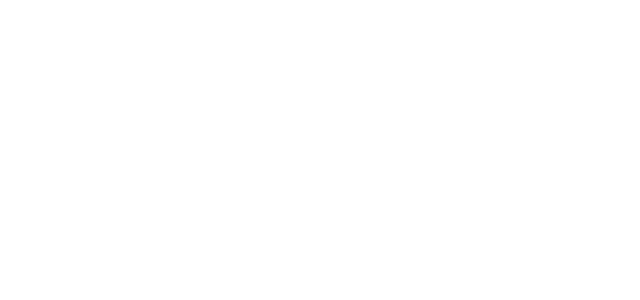
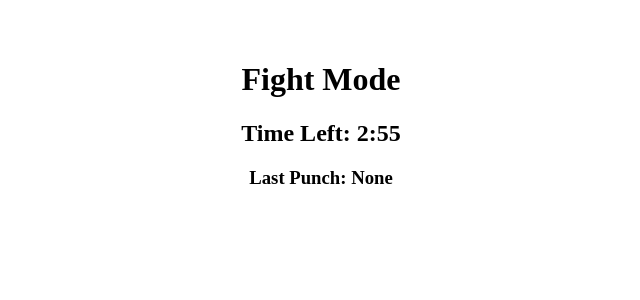
Before and after one commit to IgorLopesOliveira/FINAL-WORK-IGOR, a React (Vite) app in the folder client/: page /fight in a window 1280 px wide. Before the commit this address had no page. Shown: the top 300 px of the page, without its empty margins (319-959 px from the left). Built offline with nearby package versions, Linux system fonts and the light colour scheme; no server answers.

Commit message:
Implement Socket.io integration and add Fight screen component

```diff
--- a/client/src/App.jsx
+++ b/client/src/App.jsx
@@ -1,26 +1,31 @@
 import { Routes, Route } from 'react-router-dom';
 import './App.css';
-import Welcome from './screens/Welcome';
+
+// import Welcome from './screens/Welcome';
 // import Tutorial from './screens/Tutorial';
 // import Home from './screens/Home';
-// import Fight from './screens/Fight';
+import Fight from './screens/Fight';
 // import MiniGames from './screens/MiniGames';
 // import Account from './screens/Account';
 // import Settings from './screens/Settings';
 // import Score from './screens/Score';
 
+import { SocketProvider } from './context/SocketContext';
+
 function App() {
   return (
+    <SocketProvider>
       <Routes>
-      <Route path="/" element={<Welcome />} />
-      {/* <Route path="/tutorial" element={<Tutorial />} />
-      <Route path="/home" element={<Home />} />
+        {/* <Route path="/" element={<Welcome />} />
+        <Route path="/tutorial" element={<Tutorial />} />
+        <Route path="/home" element={<Home />} /> */}
         <Route path="/fight" element={<Fight />} />
-      <Route path="/minigames" element={<MiniGames />} />
+        {/* <Route path="/minigames" element={<MiniGames />} />
         <Route path="/account" element={<Account />} />
         <Route path="/settings" element={<Settings />} />
         <Route path="/score" element={<Score />} /> */}
       </Routes>
+    </SocketProvider>
   );
 }
 
--- /dev/null
+++ b/client/src/context/SocketContext.jsx
@@ -0,0 +1,22 @@
+import { createContext, useContext, useEffect, useState } from "react";
+import { io } from "socket.io-client";
+
+const SocketContext = createContext();
+
+export const useSocket = () => useContext(SocketContext);
+
+export function SocketProvider({ children }) {
+  const [socket, setSocket] = useState(null);
+
+  useEffect(() => {
+    const s = io("http://localhost:3000"); // Adjust IP if needed for testing on phone
+    setSocket(s);
+    return () => s.disconnect();
+  }, []);
+
+  return (
+    <SocketContext.Provider value={socket}>
+      {children}
+    </SocketContext.Provider>
+  );
+}
--- a/client/src/screens/Fight.jsx
+++ b/client/src/screens/Fight.jsx
@@ -0,0 +1,41 @@
+import { useEffect, useState } from "react";
+import { useSocket } from "../context/SocketContext";
+
+function Fight() {
+  const socket = useSocket();
+  const [timeLeft, setTimeLeft] = useState(180); // 3 minutes in seconds
+  const [lastPunch, setLastPunch] = useState("None");
+
+  // Countdown timer logic
+  useEffect(() => {
+    if (timeLeft <= 0) return;
+    const interval = setInterval(() => setTimeLeft((t) => t - 1), 1000);
+    return () => clearInterval(interval);
+  }, [timeLeft]);
+
+  // Listen for punches
+  useEffect(() => {
+    if (!socket) return;
+    socket.on("punch", (data) => {
+      setLastPunch(data.type); // data.type = "Left Hook" or "Right Hook"
+    });
+
+    return () => socket.off("punch");
+  }, [socket]);
+
+  const formatTime = (seconds) => {
+    const min = Math.floor(seconds / 60);
+    const sec = seconds % 60;
+    return `${min}:${sec.toString().padStart(2, "0")}`;
+  };
+
+  return (
+    <div style={{ padding: "2rem", textAlign: "center" }}>
+      <h1>Fight Mode</h1>
+      <h2>Time Left: {formatTime(timeLeft)}</h2>
+      <h3>Last Punch: {lastPunch}</h3>
+    </div>
+  );
+}
+
+export default Fight;
--- a/package.json
+++ b/package.json
@@ -12,6 +12,7 @@
   "dependencies": {
     "@serialport/parser-readline": "^13.0.0",
     "body-parser": "^2.2.0",
+    "cors": "^2.8.5",
     "express": "^5.1.0",
     "serialport": "^13.0.0",
     "socket.io": "^4.8.1"
```
Also changed, not shown: 2 other files (tests, documents, lock files or other folders). Lines whose indentation alone changed are shown as unchanged.
